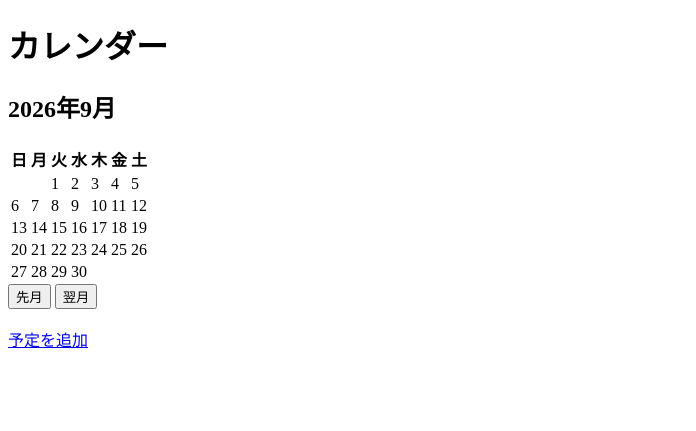
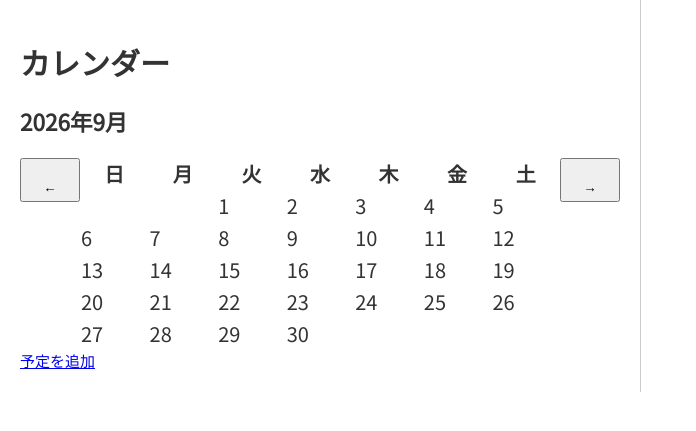
Before and after one commit to Chihiro707/Calendar, a Flask app: page / in a window 1280 px wide. Shown: the top 431 px of the page, without its empty margins (0-696 px from the left). Run offline with Flask 3, Linux system fonts and the light colour scheme; data comes from the database, SQL or seed files in the repository.

Commit message:
cssに着手

```diff
--- /dev/null
+++ b/flaskr/static/css/sanitize.css
@@ -0,0 +1,566 @@
+/* Document
+ * ========================================================================== */
+
+/**
+ * Add border box sizing in all browsers (opinionated).
+ */
+
+*,
+::before,
+::after {
+  box-sizing: border-box;
+}
+
+/**
+ * 1. Add text decoration inheritance in all browsers (opinionated).
+ * 2. Add vertical alignment inheritance in all browsers (opinionated).
+ */
+
+::before,
+::after {
+  text-decoration: inherit; /* 1 */
+  vertical-align: inherit; /* 2 */
+}
+
+/**
+ * 1. Use the default cursor in all browsers (opinionated).
+ * 2. Change the line height in all browsers (opinionated).
+ * 3. Use a 4-space tab width in all browsers (opinionated).
+ * 4. Remove the grey highlight on links in iOS (opinionated).
+ * 5. Prevent adjustments of font size after orientation changes in
+ *    IE on Windows Phone and in iOS.
+ * 6. Breaks words to prevent overflow in all browsers (opinionated).
+ */
+
+html {
+  cursor: default; /* 1 */
+  line-height: 1.5; /* 2 */
+  -moz-tab-size: 4; /* 3 */
+  tab-size: 4; /* 3 */
+  -webkit-tap-highlight-color: transparent /* 4 */;
+  -ms-text-size-adjust: 100%; /* 5 */
+  -webkit-text-size-adjust: 100%; /* 5 */
+  word-break: break-word; /* 6 */
+}
+
+/* Sections
+ * ========================================================================== */
+
+/**
+ * Remove the margin in all browsers (opinionated).
+ */
+
+body {
+  margin: 0;
+}
+
+/**
+ * Correct the font size and margin on `h1` elements within `section` and
+ * `article` contexts in Chrome, Edge, Firefox, and Safari.
+ */
+
+h1 {
+  font-size: 2em;
+  margin: 0.67em 0;
+}
+
+/* Grouping content
+ * ========================================================================== */
+
+/**
+ * Remove the margin on nested lists in Chrome, Edge, IE, and Safari.
+ */
+
+dl dl,
+dl ol,
+dl ul,
+ol dl,
+ul dl {
+  margin: 0;
+}
+
+/**
+ * Remove the margin on nested lists in Edge 18- and IE.
+ */
+
+ol ol,
+ol ul,
+ul ol,
+ul ul {
+  margin: 0;
+}
+
+/**
+ * 1. Add the correct sizing in Firefox.
+ * 2. Show the overflow in Edge 18- and IE.
+ */
+
+hr {
+  height: 0; /* 1 */
+  overflow: visible; /* 2 */
+}
+
+/**
+ * Add the correct display in IE.
+ */
+
+main {
+  display: block;
+}
+
+/**
+ * Remove the list style on navigation lists in all browsers (opinionated).
+ */
+
+nav ol,
+nav ul {
+  list-style: none;
+  padding: 0;
+}
+
+/**
+ * 1. Correct the inheritance and scaling of font size in all browsers.
+ * 2. Correct the odd `em` font sizing in all browsers.
+ */
+
+pre {
+  font-family: monospace, monospace; /* 1 */
+  font-size: 1em; /* 2 */
+}
+
+/* Text-level semantics
+ * ========================================================================== */
+
+/**
+ * Remove the gray background on active links in IE 10.
+ */
+
+a {
+  background-color: transparent;
+}
+
+/**
+ * Add the correct text decoration in Edge 18-, IE, and Safari.
+ */
+
+abbr[title] {
+  text-decoration: underline;
+  text-decoration: underline dotted;
+}
+
+/**
+ * Add the correct font weight in Chrome, Edge, and Safari.
+ */
+
+b,
+strong {
+  font-weight: bolder;
+}
+
+/**
+ * 1. Correct the inheritance and scaling of font size in all browsers.
+ * 2. Correct the odd `em` font sizing in all browsers.
+ */
+
+code,
+kbd,
+samp {
+  font-family: monospace, monospace; /* 1 */
+  font-size: 1em; /* 2 */
+}
+
+/**
+ * Add the correct font size in all browsers.
+ */
+
+small {
+  font-size: 80%;
+}
+
+/* Embedded content
+ * ========================================================================== */
+
+/*
+ * Change the alignment on media elements in all browsers (opinionated).
+ */
+
+audio,
+canvas,
+iframe,
+img,
+svg,
+video {
+  vertical-align: middle;
+}
+
+/**
+ * Add the correct display in IE 9-.
+ */
+
+audio,
+video {
+  display: inline-block;
+}
+
+/**
+ * Add the correct display in iOS 4-7.
+ */
+
+audio:not([controls]) {
+  display: none;
+  height: 0;
+}
+
+/**
+ * Remove the border on iframes in all browsers (opinionated).
+ */
+
+iframe {
+  border-style: none;
+}
+
+/**
+ * Remove the border on images within links in IE 10-.
+ */
+
+img {
+  border-style: none;
+}
+
+/**
+ * Change the fill color to match the text color in all browsers (opinionated).
+ */
+
+svg:not([fill]) {
+  fill: currentColor;
+}
+
+/**
+ * Hide the overflow in IE.
+ */
+
+svg:not(:root) {
+  overflow: hidden;
+}
+
+/* Tabular data
+ * ========================================================================== */
+
+/**
+ * Collapse border spacing in all browsers (opinionated).
+ */
+
+table {
+  border-collapse: collapse;
+}
+
+/* Forms
+ * ========================================================================== */
+
+/**
+ * Remove the margin on controls in Safari.
+ */
+
+button,
+input,
+select {
+  margin: 0;
+}
+
+/**
+ * 1. Show the overflow in IE.
+ * 2. Remove the inheritance of text transform in Edge 18-, Firefox, and IE.
+ */
+
+button {
+  overflow: visible; /* 1 */
+  text-transform: none; /* 2 */
+}
+
+/**
+ * Correct the inability to style buttons in iOS and Safari.
+ */
+
+button,
+[type="button"],
+[type="reset"],
+[type="submit"] {
+  -webkit-appearance: button;
+}
+
+/**
+ * 1. Change the inconsistent appearance in all browsers (opinionated).
+ * 2. Correct the padding in Firefox.
+ */
+
+fieldset {
+  border: 1px solid #a0a0a0; /* 1 */
+  padding: 0.35em 0.75em 0.625em; /* 2 */
+}
+
+/**
+ * Show the overflow in Edge 18- and IE.
+ */
+
+input {
+  overflow: visible;
+}
+
+/**
+ * 1. Correct the text wrapping in Edge 18- and IE.
+ * 2. Correct the color inheritance from `fieldset` elements in IE.
+ */
+
+legend {
+  color: inherit; /* 2 */
+  display: table; /* 1 */
+  max-width: 100%; /* 1 */
+  white-space: normal; /* 1 */
+}
+
+/**
+ * 1. Add the correct display in Edge 18- and IE.
+ * 2. Add the correct vertical alignment in Chrome, Edge, and Firefox.
+ */
+
+progress {
+  display: inline-block; /* 1 */
+  vertical-align: baseline; /* 2 */
+}
+
+/**
+ * Remove the inheritance of text transform in Firefox.
+ */
+
+select {
+  text-transform: none;
+}
+
+/**
+ * 1. Remove the margin in Firefox and Safari.
+ * 2. Remove the default vertical scrollbar in IE.
+ * 3. Change the resize direction in all browsers (opinionated).
+ */
+
+textarea {
+  margin: 0; /* 1 */
+  overflow: auto; /* 2 */
+  resize: vertical; /* 3 */
+}
+
+/**
+ * Remove the padding in IE 10-.
+ */
+
+[type="checkbox"],
+[type="radio"] {
+  padding: 0;
+}
+
+/**
+ * 1. Correct the odd appearance in Chrome, Edge, and Safari.
+ * 2. Correct the outline style in Safari.
+ */
+
+[type="search"] {
+  -webkit-appearance: textfield; /* 1 */
+  outline-offset: -2px; /* 2 */
+}
+
+/**
+ * Correct the cursor style of increment and decrement buttons in Safari.
+ */
+
+::-webkit-inner-spin-button,
+::-webkit-outer-spin-button {
+  height: auto;
+}
+
+/**
+ * Correct the text style of placeholders in Chrome, Edge, and Safari.
+ */
+
+::-webkit-input-placeholder {
+  color: inherit;
+  opacity: 0.54;
+}
+
+/**
+ * Remove the inner padding in Chrome, Edge, and Safari on macOS.
+ */
+
+::-webkit-search-decoration {
+  -webkit-appearance: none;
+}
+
+/**
+ * 1. Correct the inability to style upload buttons in iOS and Safari.
+ * 2. Change font properties to `inherit` in Safari.
+ */
+
+::-webkit-file-upload-button {
+  -webkit-appearance: button; /* 1 */
+  font: inherit; /* 2 */
+}
+
+/**
+ * Remove the inner border and padding of focus outlines in Firefox.
+ */
+
+::-moz-focus-inner {
+  border-style: none;
+  padding: 0;
+}
+
+/**
+ * Restore the focus outline styles unset by the previous rule in Firefox.
+ */
+
+:-moz-focusring {
+  outline: 1px dotted ButtonText;
+}
+
+/**
+ * Remove the additional :invalid styles in Firefox.
+ */
+
+:-moz-ui-invalid {
+  box-shadow: none;
+}
+
+/* Interactive
+ * ========================================================================== */
+
+/*
+ * Add the correct display in Edge 18- and IE.
+ */
+
+details {
+  display: block;
+}
+
+/*
+ * Add the correct styles in Edge 18-, IE, and Safari.
+ */
+
+dialog {
+  background-color: white;
+  border: solid;
+  color: black;
+  display: block;
+  height: -moz-fit-content;
+  height: -webkit-fit-content;
+  height: fit-content;
+  left: 0;
+  margin: auto;
+  padding: 1em;
+  position: absolute;
+  right: 0;
+  width: -moz-fit-content;
+  width: -webkit-fit-content;
+  width: fit-content;
+}
+
+dialog:not([open]) {
+  display: none;
+}
+
+/*
+ * Add the correct display in all browsers.
+ */
+
+summary {
+  display: list-item;
+}
+
+/* Scripting
+ * ========================================================================== */
+
+/**
+ * Add the correct display in IE 9-.
+ */
+
+canvas {
+  display: inline-block;
+}
+
+/**
+ * Add the correct display in IE.
+ */
+
+template {
+  display: none;
+}
+
+/* User interaction
+ * ========================================================================== */
+
+/*
+ * 1. Remove the tapping delay in IE 10.
+ * 2. Remove the tapping delay on clickable elements
+      in all browsers (opinionated).
+ */
+
+a,
+area,
+button,
+input,
+label,
+select,
+summary,
+textarea,
+[tabindex] {
+  -ms-touch-action: manipulation; /* 1 */
+  touch-action: manipulation; /* 2 */
+}
+
+/**
+ * Add the correct display in IE 10-.
+ */
+
+[hidden] {
+  display: none;
+}
+
+/* Accessibility
+ * ========================================================================== */
+
+/**
+ * Change the cursor on busy elements in all browsers (opinionated).
+ */
+
+[aria-busy="true"] {
+  cursor: progress;
+}
+
+/*
+ * Change the cursor on control elements in all browsers (opinionated).
+ */
+
+[aria-controls] {
+  cursor: pointer;
+}
+
+/*
+ * Change the cursor on disabled, not-editable, or otherwise
+ * inoperable elements in all browsers (opinionated).
+ */
+
+[aria-disabled="true"],
+[disabled] {
+  cursor: not-allowed;
+}
+
+/*
+ * Change the display on visually hidden accessible elements
+ * in all browsers (opinionated).
+ */
+
+[aria-hidden="false"][hidden] {
+  display: initial;
+}
+
+[aria-hidden="false"][hidden]:not(:focus) {
+  clip: rect(0, 0, 0, 0);
+  position: absolute;
+}
--- a/flaskr/static/css/style.css
+++ b/flaskr/static/css/style.css
@@ -0,0 +1,63 @@
+@charset "utf-8";
+
+/* base style */
+body{
+	font-family: "Noto Sans JP", sans-serif;
+	font-optical-sizing: auto;
+	font-weight: 400;
+	font-style: normal;
+
+	font-size: 15px;
+	line-height: 1.5;
+	color: #333;
+}
+
+/* style */
+.container{
+	display: flex;
+	width: 100%;
+}
+
+.calendar-area{
+	width: 50%;
+	padding: 20px;
+	box-sizing: border-box;
+	flex-shrink: 0;
+}
+
+.schedule{
+	width: 50%;
+	padding: 20px;
+	box-sizing: border-box;
+	flex: 1;
+	border-left: 1px solid #ccc
+}
+
+.switch-month{
+	display: flex;
+	width: 100%;
+}
+
+.calendar-table{
+	width: min(500px,80%);
+	font-size: 20px;
+	padding: 20px;
+	box-sizing: border-box;
+	order: 2;
+}
+
+#previous-month{
+	width: 10%;
+	height: 5px;
+	padding: 20px;
+	box-sizing: border-box;
+	order: 1;
+}
+
+#next-month{
+	width: 10%;
+	height: 5px;
+	padding: 20px;
+	box-sizing: border-box;
+	order: 3;
+}
--- a/flaskr/templates/index.html
+++ b/flaskr/templates/index.html
@@ -5,7 +5,14 @@
 <head>
     <meta charset="UTF-8"/>
     <title>カレンダー</title>
+
+	<!--Google Fonts-->
+	<link rel="preconnect" href="https://fonts.googleapis.com"/>
+	<link rel="preconnect" href="https://fonts.gstatic.com" crossorigin=""/>
+	<link href="https://fonts.googleapis.com/css2?family=Noto+Sans+JP&display=swap" rel="stylesheet"/>
+
     <!-- CSSファイルの読み込み -->
+	<link rel="stylesheet" href="{{ url_for('static', filename='css/sanitize.css') }}"/>
     <link rel="stylesheet" href="{{ url_for('static', filename='css/style.css') }}"/>
 </head>
 
@@ -13,11 +20,14 @@
 
 	<script>const selectedDate = "{{date or ''}}"</script>
 
+	<div class="container">
+
 		<div class="calendar-area">
 			<h1>カレンダー</h1>
 			<h2 id="month"></h2>
 
-        <table>
+			<div class="switch-month">
+				<table class="calendar-table">
 					<thead>
 						<tr>
 							<th>日</th>
@@ -33,12 +43,14 @@
 					<tbody id="calendar">
 					</tbody>
 				</table>
+
+				<button id ="previous-month">←</button>
+				<button id="next-month">→</button>
 			</div>
 
-	<button id ="previous-month">先月</button>
-	<button id="next-month">翌月</button>
+			<a href="{{url_for('add_events')}}">予定を追加</a>
 
-    <br/>
+		</div>
 
 		<div class="schedule">
 			{% if date %}
@@ -64,8 +76,7 @@
 			{% endfor %}
 		</div>
 
-    <br/>
-    <a href="{{url_for('add_events')}}">予定を追加</a>
+	</div>
 
 	<!-- JavaScript ファイルの読み込み-->
 	<script src="{{ url_for('static', filename='js/script.js') }}"></script>
```
Lines whose indentation alone changed are shown as unchanged.
